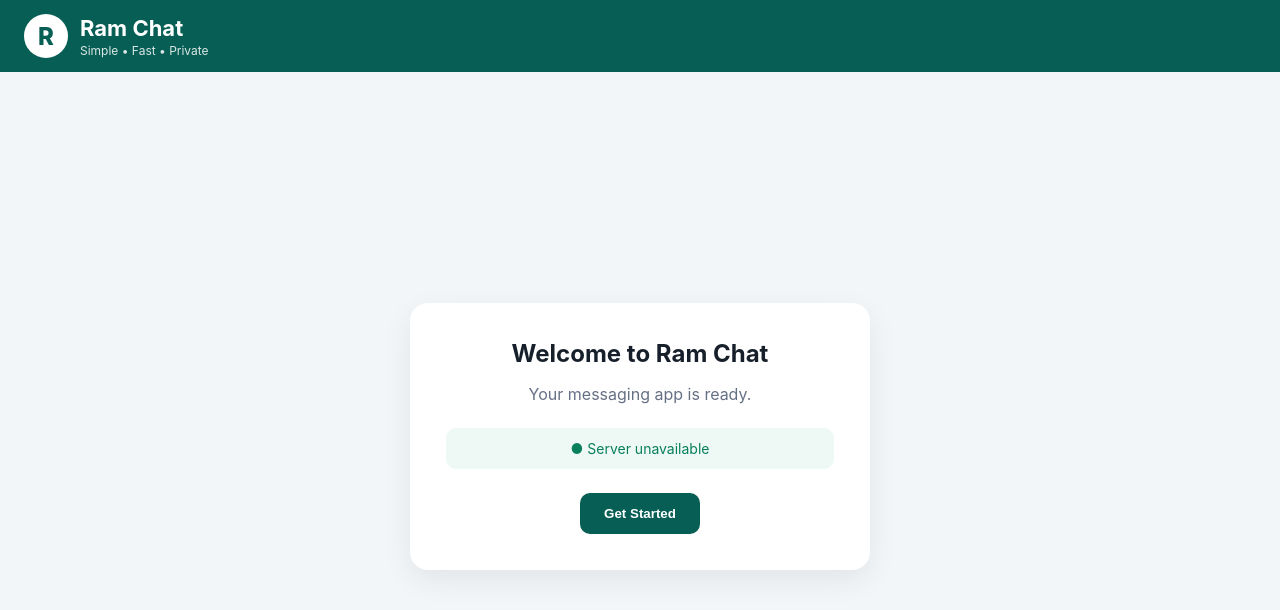
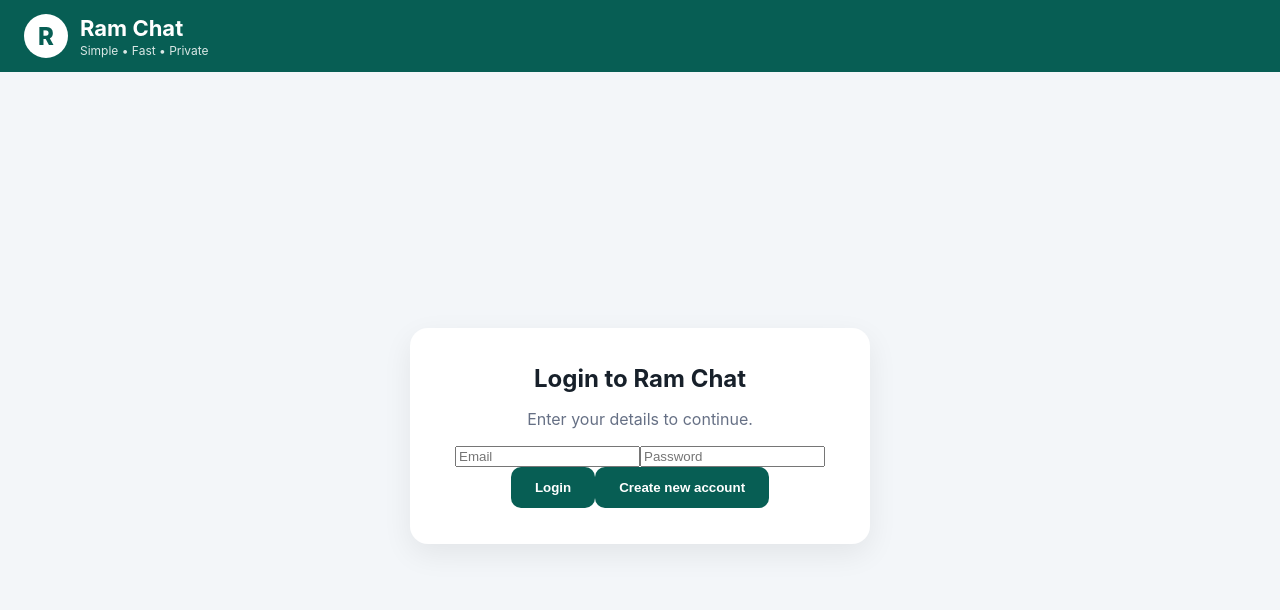
Before and after one commit to ramyadudgg/ram-chat, a React (Vite) app in the folder web/: page / in a window 1280 px wide. Both pictures are taken after a click on the button "Get Started". Shown: the top 610 px of the page. Built offline with nearby package versions, Linux system fonts and the light colour scheme; no server answers.

Commit message:
Make Get Started button functional

```diff
--- a/web/src/main.jsx
+++ b/web/src/main.jsx
@@ -2,10 +2,56 @@ import React from 'react';
 import { createRoot } from 'react-dom/client';
 import './style.css';
 
-const API='https://ram-chat.onrender.com';
-function App(){
- const [status,setStatus]=React.useState('Checking server…');
- React.useEffect(()=>{fetch(`${API}/health`).then(r=>r.json()).then(d=>setStatus(d.ok?'Server connected ✓':'Server error')).catch(()=>setStatus('Server unavailable'));},[]);
- return <div className="app"><header><div className="logo">R</div><div><h1>Ram Chat</h1><p>Simple • Fast • Private</p></div></header><main><section className="card"><h2>Welcome to Ram Chat</h2><p>Your messaging app is ready.</p><div className="status">● {status}</div><button>Get Started</button></section></main></div>
+const API = 'https://ram-chat.onrender.com';
+
+function App() {
+  const [status, setStatus] = React.useState('Checking server…');
+  const [started, setStarted] = React.useState(false);
+  const [mode, setMode] = React.useState('login');
+
+  React.useEffect(() => {
+    fetch(`${API}/health`)
+      .then(r => r.json())
+      .then(d => setStatus(d.ok ? 'Server connected ✓' : 'Server error'))
+      .catch(() => setStatus('Server unavailable'));
+  }, []);
+
+  if (started) {
+    return (
+      <div className="app">
+        <header>
+          <div className="logo">R</div>
+          <div><h1>Ram Chat</h1><p>Simple • Fast • Private</p></div>
+        </header>
+        <main>
+          <section className="card">
+            <h2>{mode === 'login' ? 'Login to Ram Chat' : 'Create your account'}</h2>
+            <p>{mode === 'login' ? 'Enter your details to continue.' : 'Create your Ram Chat account.'}</p>
+            <input type="email" placeholder="Email" />
+            <input type="password" placeholder="Password" />
+            <button type="button" onClick={() => alert('Authentication will be connected next.') }>
+              {mode === 'login' ? 'Login' : 'Sign Up'}
+            </button>
+            <button className="secondary" type="button" onClick={() => setMode(mode === 'login' ? 'signup' : 'login')}>
+              {mode === 'login' ? 'Create new account' : 'Already have an account? Login'}
+            </button>
+          </section>
+        </main>
+      </div>
+    );
+  }
+
+  return (
+    <div className="app">
+      <header><div className="logo">R</div><div><h1>Ram Chat</h1><p>Simple • Fast • Private</p></div></header>
+      <main><section className="card">
+        <h2>Welcome to Ram Chat</h2>
+        <p>Your messaging app is ready.</p>
+        <div className="status">● {status}</div>
+        <button type="button" onClick={() => setStarted(true)}>Get Started</button>
+      </section></main>
+    </div>
+  );
 }
-createRoot(document.getElementById('root')).render(<App/>);
+
+createRoot(document.getElementById('root')).render(<App />);
```
